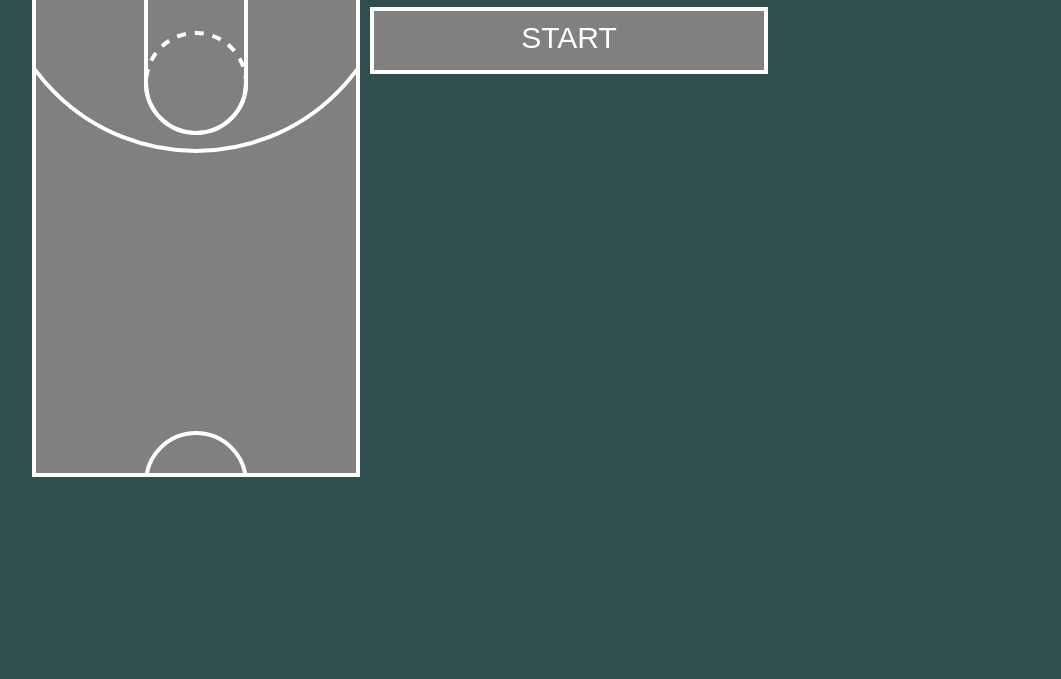
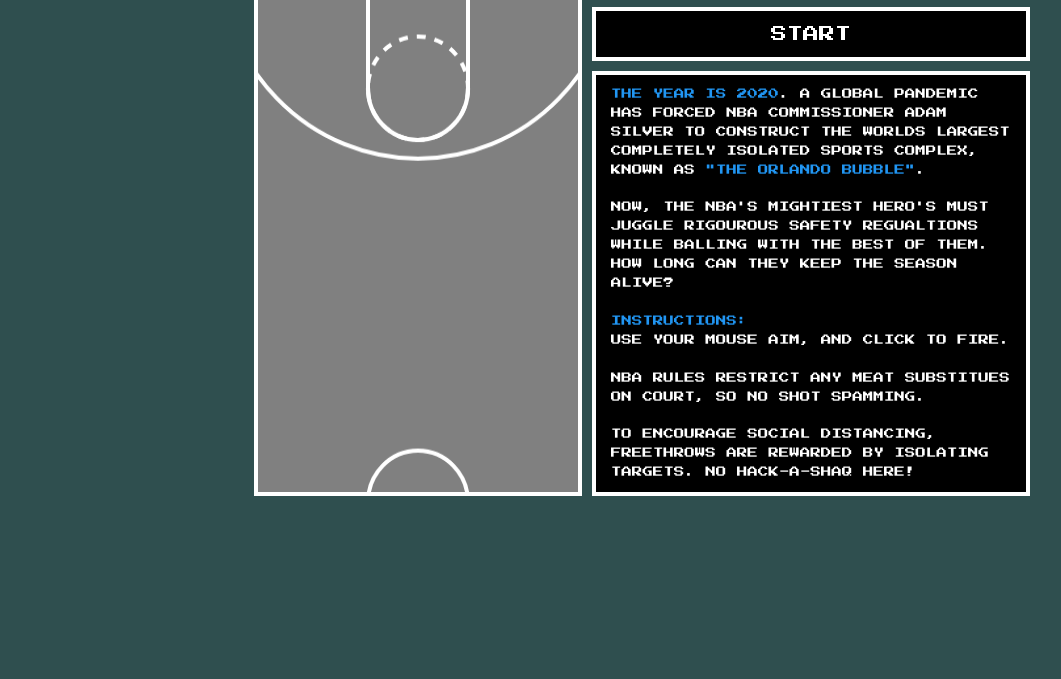
Before and after one commit to amendoza514/amendoza514.github.io, a website built with webpack: page index.html in a window 1280 px wide. Shown: the part 121-800 px from the top of the page, without its empty margins (18-1079 px from the left). Built offline with Linux system fonts and the light colour scheme.

Commit message:
welcome message added, pause game suspeneded for now

```diff
--- a/index.html
+++ b/index.html
@@ -9,10 +9,11 @@
 
         * {
             background-color: darkslategray;
+            font-family: 'Press Start 2P', cursive;
         }
         body {
             display: flex;
-            /* justify-content: center; */
+            justify-content: center;
         }
 
         span {
@@ -24,44 +25,78 @@
             border: 4px solid white;
             background-color: gray;
             margin-left: 50px;
-            cursor: none;
+            /* cursor: none; */
         }
         #score {
-            margin: 10px;
+            margin-right: 10px;
+            margin-left: 10px;
             margin-top: 50px;
             font-size: 30px;
-            /* width: 380px; */
+            width: 400px;
             height: -webkit-fill-available;
-            display: table;
             padding: 10px;
             padding-bottom: 15px;
             padding-right: 15px;
             padding-left: 15px;
             padding-top: 15px;
-            font-family: 'Press Start 2P', cursive;
-            /* font-family: 'digital-7', sans-serif; */
             text-transform: uppercase;
             background-color: black;
             color: red;
             border: 4px solid white;
         }
-        #start {
+
+         #welcome {
+            margin-right: 10px;
+            margin-left: 10px;
+            font-size: 10.5px;
+            height: -webkit-fill-available;
+            width: 400px;
+            border: 4px solid white;
+            padding: 15px;
+            padding-bottom: 10px;
+            padding-top: 10px;
+            color: white;
+            line-height: 1.8em;
+            background-color: black;
+            text-transform: uppercase;
+        }
+
+        .emp-text {
+            color: #2196f3;
+            background-color: black;
+            display: inline;
+        }
+
+          #pause {
             margin: 10px;
-            font-size: 30px;
+            font-size: 16px;
             height: -webkit-fill-available;
             width: -webkit-fill-available;
             border: 4px solid white;
-            display: flex;
-            justify-content: center;
-            padding: 10px;
-            padding-bottom: 15px;
-            padding-right: 15px;
-            padding-left: 15px;
-            font-family: sans-serif;
+            padding: 15px;
             color: white;
-            background-color: gray;
+            background-color: black;
             text-transform: uppercase;
             cursor: pointer;
+            display: none;
+            justify-content: center;
+        }
+
+        #start {
+            margin: 10px;
+            font-size: 16px;
+            height: -webkit-fill-available;
+            width: -webkit-fill-available;
+            border: 4px solid white;
+            padding: 15px;
+            color: white;
+            background-color: black;
+            text-transform: uppercase;
+            cursor: pointer;
+        }
+
+        #start:hover, #pause:hover {
+            color: red;
         }
 
         .options {
@@ -72,8 +107,6 @@
             display: flex;
             justify-content: space-around;
         }
-
-
 
         body {
             margin: 0px;
@@ -94,8 +127,6 @@
     </style>
 </head>
 <body>
-    <div id='welcome'>
-        <div></div>
     </div>
     <canvas id='canvas'></canvas>
 
@@ -103,8 +134,33 @@
         <div id='score'>
             <span id='score-text' class="final-score">Bubble Ball!</span>
         </div>
-        <button id='start'>start!</button>
         <div class='main-menu'>
+            <!-- <button id='pause'>pause</button> -->
+            <button id='start'>start!</button>
+        </div>
+        <div id='welcome'>
+            <div class='emp-text'>The year is 2020</div>.
+            A global pandemic has forced
+            NBA commissioner Adam Silver to construct
+            the worlds largest completely isolated sports complex, known as
+            <div class='emp-text'>"The Orlando Bubble"</div>.
+            <br/>
+            <br/>
+            Now, the NBA's mightiest hero's
+            must juggle rigourous safety regualtions while balling with the best
+            of them. How long can they keep the season alive?
+            <br/>
+            <br />
+            <div class='emp-text'>Instructions:</div>
+            <br />
+            Use your mouse aim, and click to fire.
+            <br />
+            <br />
+            NBA rules restrict any meat substitues on court, so no shot spamming.
+            <br />
+            <br />
+            To encourage social distancing, freethrows are rewarded by
+            isolating targets. No hack-a-shaq here!
         </div>
         <div id='final-score'> </div>
     </div>
--- a/src/entry.js
+++ b/src/entry.js
@@ -81,12 +81,13 @@
 function go(){
         let canvas = document.querySelector("canvas");
         let start = document.getElementById("start");
+        let pause = document.getElementById("pause");
 
         let context = canvas.getContext("2d");
         canvas.width = 320;
         canvas.height = 540;
   const game = new Game(canvas.width, canvas.height)
-  const gameview = new GameView(game, context, canvas, start, newGame)
+  const gameview = new GameView(game, context, canvas, start, newGame, pause)
   gameview.startUp();
     //for testing use .startGame()
     //for production use .startUp()
--- a/src/game.js
+++ b/src/game.js
@@ -89,12 +89,14 @@
       if (target.gameOver()) {
         this.playing = false;
         this.intervals.forEach(interval => clearInterval(interval));
+        this.projectiles =  this.projectiles.slice(0, this.projectiles.length - 1);
       }
     });
     this.projectiles.forEach((projectile) => {
       if (projectile.gameOver()) {
         this.intervals.forEach((interval) => clearInterval(interval));
         this.playing = false;
+        this.projectiles =  this.projectiles.slice(0, this.projectiles.length - 1);
       }
     });
   }
@@ -181,9 +183,11 @@
 
 
     let score = document.getElementById("score-text");
+    let welcome = document.getElementById("welcome");
     if (this.playing === true) {
       score.innerHTML = `score: ${this.score}`;
       score.classList.remove("final-score");
+      welcome.style.display = "none";
     } else {
       score.innerHTML = `Your final score: ${this.score}`;
       score.classList.add("final-score");
@@ -195,7 +199,6 @@
 
     for (let i = 0; i < this.movingObjects().length; i++) {
       let obj = this.movingObjects()[i];
-      // this.movingObjects().forEach((obj) => {
         if (obj instanceof Turret) {
           obj.swivelTurret(mousePosition);
         }
@@ -206,9 +209,7 @@
           } else if (obj.aimY > 600 || obj.aimY < 0) {
             this.remove(obj);
             i--;
-            //trash collection
           } else if (obj.drop) {
-            // this.drop(ob
             obj.aimY += 15;
           } else if (!this.playing) {
             // setInterval(() => {
@@ -219,13 +220,11 @@
         if (obj instanceof Target) {
           if (obj.hit) {
             this.remove(obj);
+            i --;
+          } else if (obj.x > 600 || obj.y < 0) {
+            this.rem;ove(obj);
             i --
-          } else if (obj.x > 600 || obj.y < 0) {
-            this.remove(obj);
-            i --
-            //trash collection
           } else if (obj.drop) {
-            // this.drop(obj)
             obj.y += 15;
           } else if (!this.playing) {
             // setInterval(() => {
--- a/src/game_view.js
+++ b/src/game_view.js
@@ -4,7 +4,7 @@
 const Game = require("./game");
 
 class GameView {
-  constructor(game, context, canvas, start, newGame) {
+  constructor(game, context, canvas, start, newGame, pause) {
     this.game = game;
     this.start = start;
     this.context = context;
@@ -23,8 +23,10 @@
     this.checkDrops = this.checkDrops.bind(this);
     this.check;
     this.startUp = this.startUp.bind(this);
-    this.reset = false
+    this.reset = false;
     this.newGame = newGame;
+    this.pause = pause;
+    this.paused  = false;
   }
 
   getDistance(x1, y1, x2, y2) {
@@ -355,7 +357,7 @@
       this.start.addEventListener("click", () => {
         if (this.start.innerHTML === 'start') {
           this.startGame();
-          this.start.innerHTML = 'reset'
+          this.start.innerHTML = 'main menu'
         } else {
           this.resetGame();
           this.start.innerHTML = 'start'
@@ -369,6 +371,7 @@
 
   startGame() {
     // this.newGame = false;
+    // this.pause.style.display = "flex"
     this.setup();
     this.animate();
   }
@@ -379,10 +382,22 @@
     this.game.turret.setColors();
     this.game.addTargets();
     this.game.moveTargets();
+
+    // this.pause.addEventListener("click", () => {
+    //      if (this.paused === false) {
+    //        this.paused = true;
+    //        this.pause.innerHTML = 'play'
+    //      } else {
+    //        this.paused = false;
+    //        this.pause.innerHTML = "pause";
+    //        this.animate();
+    //      }
+    // });
   }
 
   resetGame() {
-    window.location.href = "https://amendoza514.github.io/";
+    // window.location.href = "https://amendoza514.github.io/";
+    window.location.href = "http://127.0.0.1:5500/index.html";
     //  this.reset = true
     //  cancelAnimationFrame(this.animation);
     //  this.animation = null;
@@ -400,6 +415,7 @@
 
   animate() {
     // if (!this.reset) {
+    if (!this.paused) {
       if (this.game.playing) {
         if (this.game.projectiles.length > 0) {
           this.checkCollision();
@@ -421,5 +437,6 @@
       // }
     }
   }
+}
 
 module.exports = GameView;
```
Also changed, not shown: dist/bundle.js, 1 other file. Lines whose indentation alone changed are shown as unchanged.
